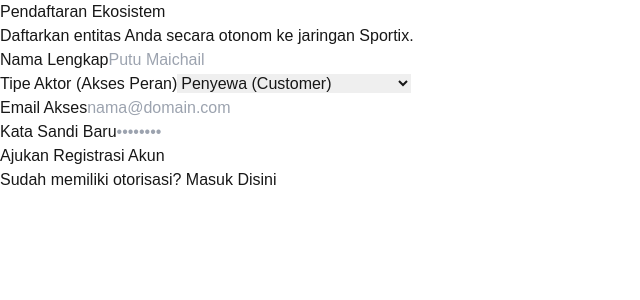
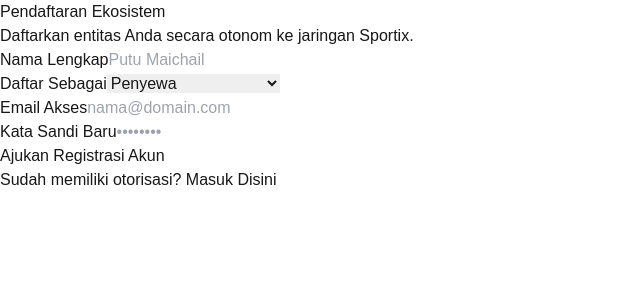
Before and after one commit to sportix-inf-udayana/sportix-web, a Next.js app: page /register in a window 1280 px wide. Shown: the top 300 px of the page, without its empty margins (0-640 px from the left). Built offline with nearby package versions, Linux system fonts and the light colour scheme.

Commit message:
feat: repair text

```diff
--- a/src/app/(auth)/login/page.js
+++ b/src/app/(auth)/login/page.js
@@ -73,7 +73,7 @@
       <div className="w-full max-w-md bg-slate-900 border border-slate-800/80 rounded-xl shadow-2xl p-8 relative overflow-hidden">
         <div className="mb-8 text-center space-y-2">
           <div className="inline-flex items-center gap-2 text-cyan-400 font-bold tracking-wider text-xs uppercase bg-slate-950 px-3 py-1 rounded-full border border-slate-800">
-            <Activity className="w-3. h-3" /> Sportix Core
+            <Activity className="w-3. h-3" /> Sportix Gate
           </div>
           <h1 className="text-2xl font-bold text-white tracking-tight">Otorisasi Akses</h1>
           <p className="text-sm text-slate-400">Masuk ke dalam ekosistem otonom terpadu.</p>
--- a/src/app/(auth)/register/page.js
+++ b/src/app/(auth)/register/page.js
@@ -150,15 +150,15 @@
             </div>
 
             <div className="space-y-2">
-              <label className="block text-sm font-medium text-slate-300">Tipe Aktor (Akses Peran)</label>
+              <label className="block text-sm font-medium text-slate-300">Daftar Sebagai</label>
               <select
                 {...register("role")}
                 className="w-full px-4 py-2 bg-slate-950 border border-slate-800 rounded-lg text-white text-sm focus:outline-none focus:ring-2 focus:ring-cyan-500/40 appearance-none"
               >
-                <option value="CUSTOMER">Penyewa (Customer)</option>
-                <option value="ADMIN_VENUE">Admin Tempat Usaha (Venue)</option>
-                <option value="COACH">Pelatih Privat (Coach)</option>
-                <option value="UMKM_SELLER">Penjual Produk (UMKM)</option>
+                <option value="CUSTOMER">Penyewa</option>
+                <option value="ADMIN_VENUE">Admin Tempat Usaha</option>
+                <option value="COACH">Pelatih Privat</option>
+                <option value="UMKM_SELLER">Penjual Produk</option>
               </select>
             </div>
           </div>
```
